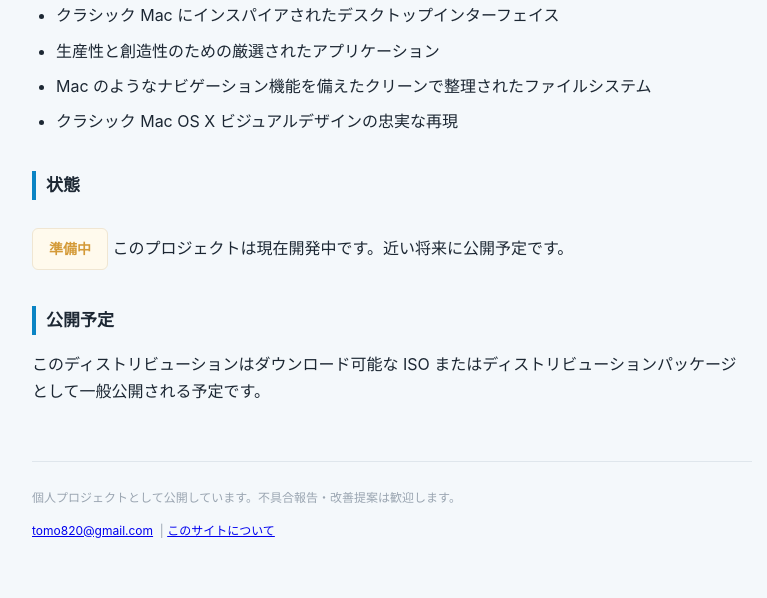
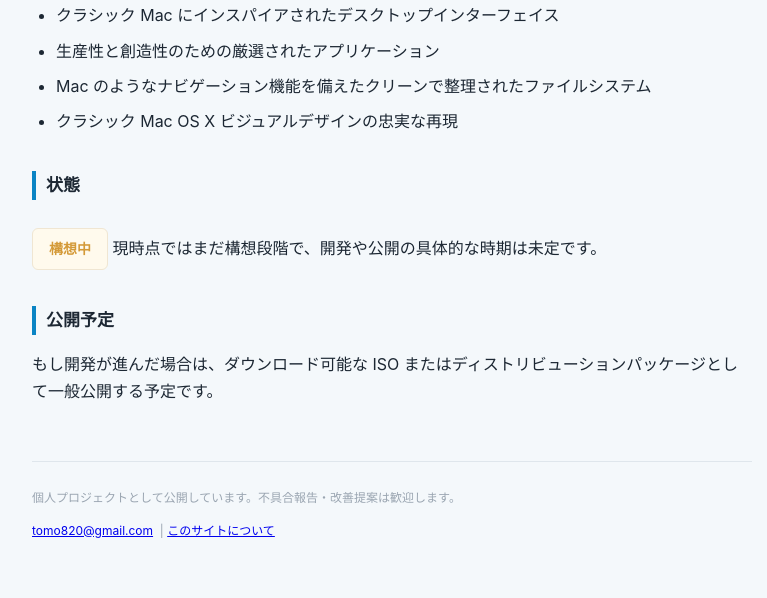
Before and after one commit to watermark-hd/aquafox-ja-site, a Flask app: page /apps/mac-snow-leopard-linux in a window 1280 px wide. Shown: the part 897-1495 px from the top of the page, without its empty margins (248-1015 px from the left). Run offline with Flask 3, Linux system fonts and the light colour scheme; data that the repository does not hold is empty.

Commit message:
Snow Leopard風Linuxプロジェクトの表記を「準備中」から「構想中」に変更
公開時期が未定なため、過度な期待を持たせないよう文言を調整

```diff
--- a/templates/apps/mac-snow-leopard-linux.html
+++ b/templates/apps/mac-snow-leopard-linux.html
@@ -41,13 +41,13 @@
 
     <h2>Status</h2>
     <p>
-      <span class="status-badge coming-soon">Coming Soon</span>
-      This project is currently in development. A public release is planned in the near future.
+      <span class="status-badge coming-soon">Concept Stage</span>
+      This project is still just an idea at this point, with no set timeline for development or release.
     </p>
 
     <h2>Availability</h2>
     <p>
-      This distribution will be made publicly available as a downloadable ISO or complete distribution package.
+      If this project moves forward, it will be made publicly available as a downloadable ISO or complete distribution package.
     </p>
   {% else %}
     <p>
@@ -79,13 +79,13 @@
 
     <h2>状態</h2>
     <p>
-      <span class="status-badge coming-soon">準備中</span>
-      このプロジェクトは現在開発中です。近い将来に公開予定です。
+      <span class="status-badge coming-soon">構想中</span>
+      現時点ではまだ構想段階で、開発や公開の具体的な時期は未定です。
     </p>
 
     <h2>公開予定</h2>
     <p>
-      このディストリビューションはダウンロード可能な ISO またはディストリビューションパッケージとして一般公開される予定です。
+      もし開発が進んだ場合は、ダウンロード可能な ISO またはディストリビューションパッケージとして一般公開する予定です。
     </p>
   {% endif %}
 
--- a/templates/top.html
+++ b/templates/top.html
@@ -56,7 +56,7 @@
           {% endif %}
           <span class="app-card-platform">{{ app.platform }}</span>
           {% if not app.filename and not app.url %}
-          <span class="app-card-status">{% if lang == 'en' %}Coming Soon{% else %}準備中{% endif %}</span>
+          <span class="app-card-status">{% if lang == 'en' %}Concept Stage{% else %}構想中{% endif %}</span>
           {% endif %}
           <p class="app-card-tagline">{% if lang == 'en' %}{{ app.tagline_en }}{% else %}{{ app.tagline }}{% endif %}</p>
         </li>
```
